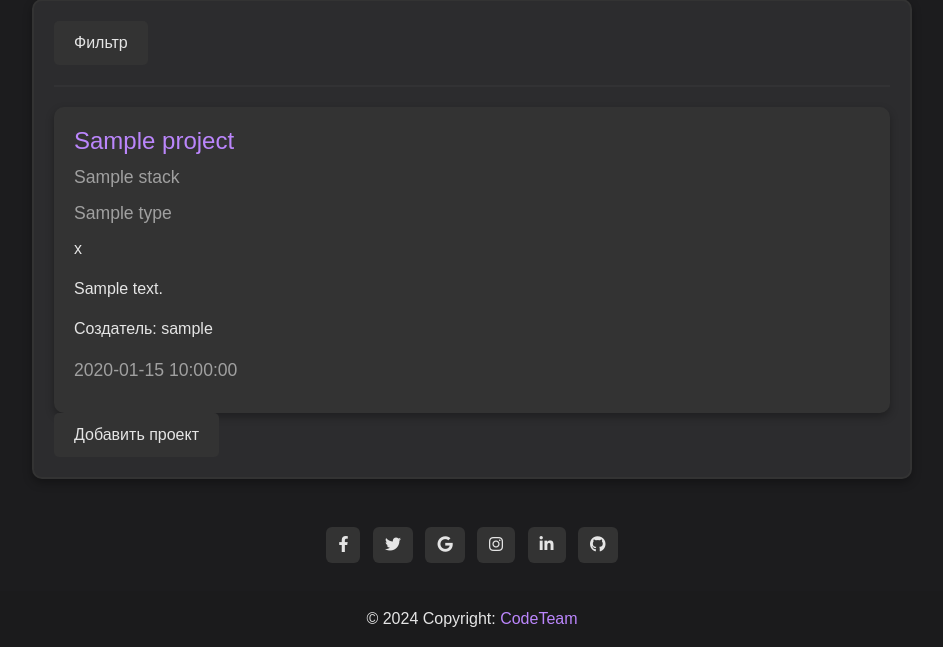
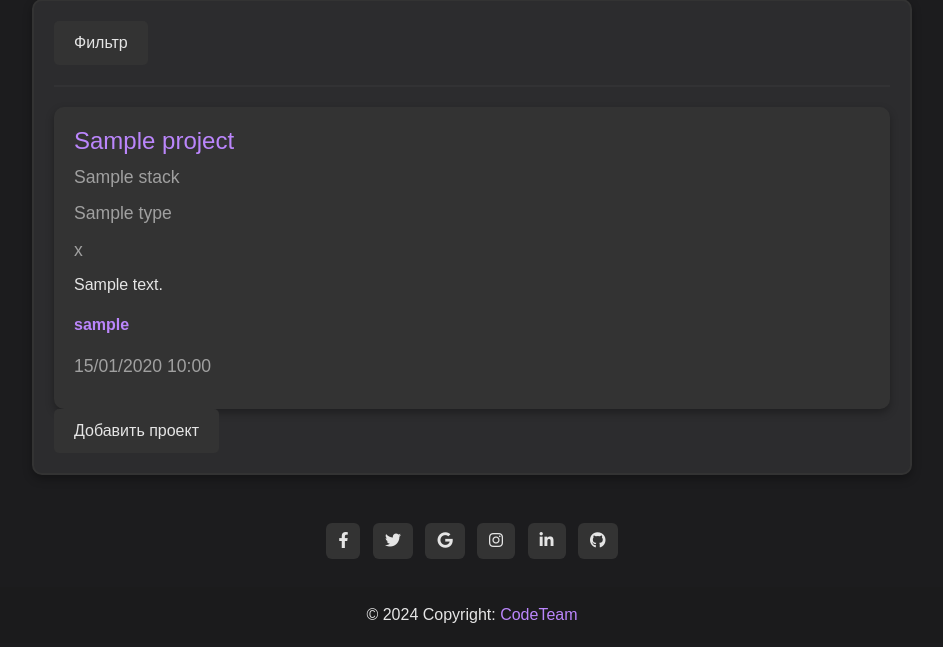
Before and after one commit to SpyBorgFly/CodeTeam, a Django app: template projects/templates/projects/all_projects.html in a window 1280 px wide. Shown: the part 215-862 px from the top of the page, without its empty margins (168-1111 px from the left). After the commit the page ends 838 px from the top, so only its background shows below. Run offline with Django 5.2, Linux system fonts and the light colour scheme; the template is opened without the code that fills it: most values are stand-ins (such as "Sample title", 1, 10 or a date in 2020).

Commit message:
добавлена ссылка на создателя, компактное отображение времени

```diff
--- a/projects/templates/projects/all_projects.html
+++ b/projects/templates/projects/all_projects.html
@@ -55,7 +55,6 @@
             <label for="hashtag">Hashtag:</label>
             <select name="hashtag" id="hashtag" class="filter-select">
                 <option value="">Без фильтра</option>
-                <!-- Добавьте здесь свои значения hashtag -->
                 <option value="django">Django</option>
                 <option value="react">React</option>
                 <option value="ai">AI</option>
@@ -76,19 +75,22 @@
                     <h3 class="project-title">{{ el.title }}</h3>
                 </a>
                 <p class="project-stack">{{ el.stack |safe}}</p>
-
                 <p class="project-type">{{ el.type|safe }}</p>
                 <p class="project-hashtag">{{ el.hashtag|safe }}</p>
                 <p class="project-description">
-                    {{ el.description|truncatechars:500|safe }}
+                    {{ el.description|truncatechars:200|safe }}
                     {% if el.description|length > 200 %}
                     <span class="more-text" style="display:none;">{{ el.description|safe }}</span>
                     <button class="btn-read-more" onclick="toggleDescription(this)">Читать дальше</button>
                     {% endif %}
                 </p>
-                <p>Создатель: <a href="{% url 'profile' el.creator.username %}">{{ el.creator.username }}</a></p>
-                <p class="project-date">{{ el.date_t |safe}}</p>
-
+                <!-- Добавляем имя создателя с ссылкой -->
+                <p class="project-creator">
+                    <a href="{% url 'profile' el.creator.username %}" class="creator-link">
+                        {{ el.creator.username }}
+                    </a>
+                </p>
+                <p class="project-date">{{ el.date_t |date:"d/m/Y H:i"}}</p>
             </div>
             {% endfor %}
         </div>
--- a/static/projects/all_projects.css
+++ b/static/projects/all_projects.css
@@ -95,7 +95,7 @@ body {
     font-size: 1.5rem;
 }
 
-.project-stack, .project-date, .project-type {
+.project-stack, .project-date, .project-type, .project-hashtag {
     color: #a0a0a0;
     font-size: 1.1rem;
     margin-bottom: 10px;
@@ -158,3 +158,14 @@ a:hover {
 .btn-read-more:hover {
     background-color: #6200ea;
 }
+
+.creator-link {
+    color: #bb86fc;  /* Цвет текста создателя */
+    cursor: pointer;  /* Курсор указывает на то, что это кликабельно */
+    font-weight: bold;  /* Делает имя создателя жирным */
+}
+
+.creator-link:hover {
+    text-decoration: underline;  /* Подчеркивание при наведении */
+    color: #bb86fc;  /* Цвет ссылки при наведении */
+}
```
Also changed, not shown: db.sqlite3.
